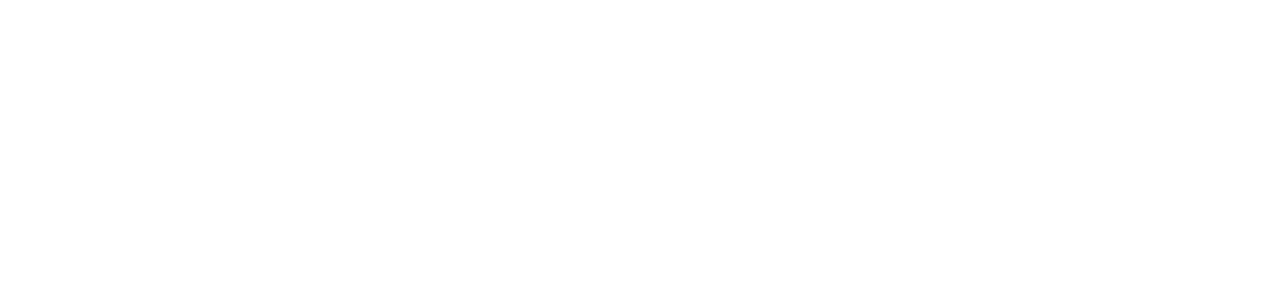
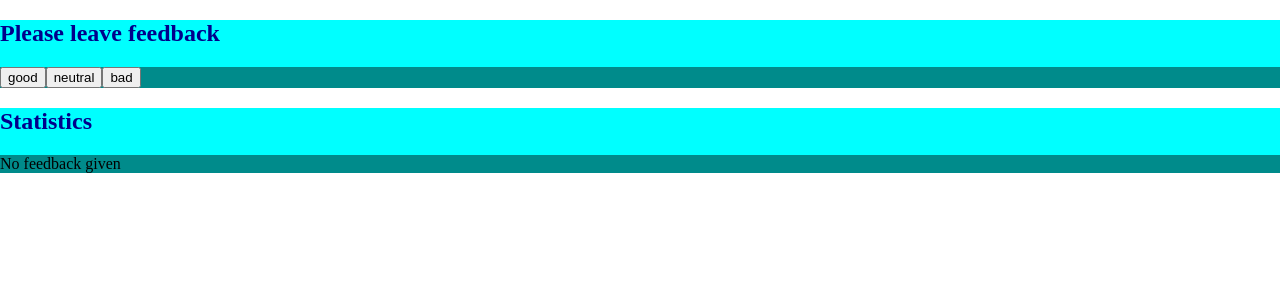
Before and after one commit to NikitaShpanko/goit-react-hw-04-hooks-feedback, a React (Create React App) app: page / in a window 1280 px wide. Shown: the top 300 px of the page. Built offline with nearby package versions, Linux system fonts and the light colour scheme.

Commit message:
implemented, but not styled

```diff
--- a/src/components/App/App.jsx
+++ b/src/components/App/App.jsx
@@ -1,9 +1,42 @@
+import React from "react";
+import FeedbackOptions from "./FeedbackOptions/FeedbackOptions";
+import Notification from "./Notification/Notification";
+import Section from "./Section/Section";
+import Statistics from "./Statistics/Statistics";
 
-function App() {
-  return (
-    <>
-    </>
-  );
+class App extends React.Component {
+  state = { good: 0, neutral: 0, bad: 0 };
+  onLeaveFeedback = (e) => {
+    this.setState((state) => ({ [e.target.name]: state[e.target.name] + 1 }));
+  };
+  render() {
+    const { good, neutral, bad } = this.state;
+    const total = good + neutral + bad;
+    const positivePercentage = Math.round((good / total) * 100);
+    return (
+      <>
+        <Section title="Please leave feedback">
+          <FeedbackOptions
+            options={Object.keys(this.state)}
+            onLeaveFeedback={this.onLeaveFeedback}
+          />
+        </Section>
+        <Section title="Statistics">
+          {total ? (
+            <Statistics
+              good={good}
+              neutral={neutral}
+              bad={bad}
+              total={total}
+              positivePercentage={positivePercentage}
+            />
+          ) : (
+            <Notification message="No feedback given" />
+          )}
+        </Section>
+      </>
+    );
+  }
 }
 
 export default App;
--- /dev/null
+++ b/src/components/App/FeedbackOptions/FeedbackOptions.jsx
@@ -0,0 +1,15 @@
+import css from "./FeedbackOptions.module.css";
+
+const FeedbackOptions = ({ options, onLeaveFeedback }) => {
+  return (
+    <>
+      {options.map((name) => (
+        <button type="button" key={name} name={name} onClick={onLeaveFeedback}>
+          {name}
+        </button>
+      ))}
+    </>
+  );
+};
+
+export default FeedbackOptions;
--- /dev/null
+++ b/src/components/App/Notification/Notification.jsx
@@ -0,0 +1,7 @@
+import css from "./Notification.module.css";
+
+const Notification = ({ message }) => {
+  return <p className={css.message}>{message}</p>;
+};
+
+export default Notification;
--- /dev/null
+++ b/src/components/App/Section/Section.jsx
@@ -0,0 +1,12 @@
+import css from "./Section.module.css";
+
+const Section = ({ title, children }) => {
+  return (
+    <div className={css.section}>
+      <h2 className={css.title}>{title}</h2>
+      <div className={css.content}>{children}</div>
+    </div>
+  );
+};
+
+export default Section;
--- /dev/null
+++ b/src/components/App/Section/Section.module.css
@@ -0,0 +1,11 @@
+.section {
+  background-color: aqua;
+}
+
+.title {
+  color: darkblue;
+}
+
+.content {
+  background-color: darkcyan;
+}
--- /dev/null
+++ b/src/components/App/Statistics/Statistics.jsx
@@ -0,0 +1,15 @@
+import css from "./Statistics.module.css";
+
+const Statistics = ({ good, neutral, bad, total, positivePercentage }) => {
+  return (
+    <>
+      <p>Good: {good}</p>
+      <p>Neutral: {neutral}</p>
+      <p>Bad: {bad}</p>
+      <p>Total: {total}</p>
+      <p>Positive feedback: {positivePercentage}%</p>
+    </>
+  );
+};
+
+export default Statistics;
```
Also changed, not shown: src/components/App/FeedbackOptions/FeedbackOptions.module.css (added), src/components/App/Notification/Notification.module.css (added), src/components/App/Statistics/Statistics.module.css (added).
